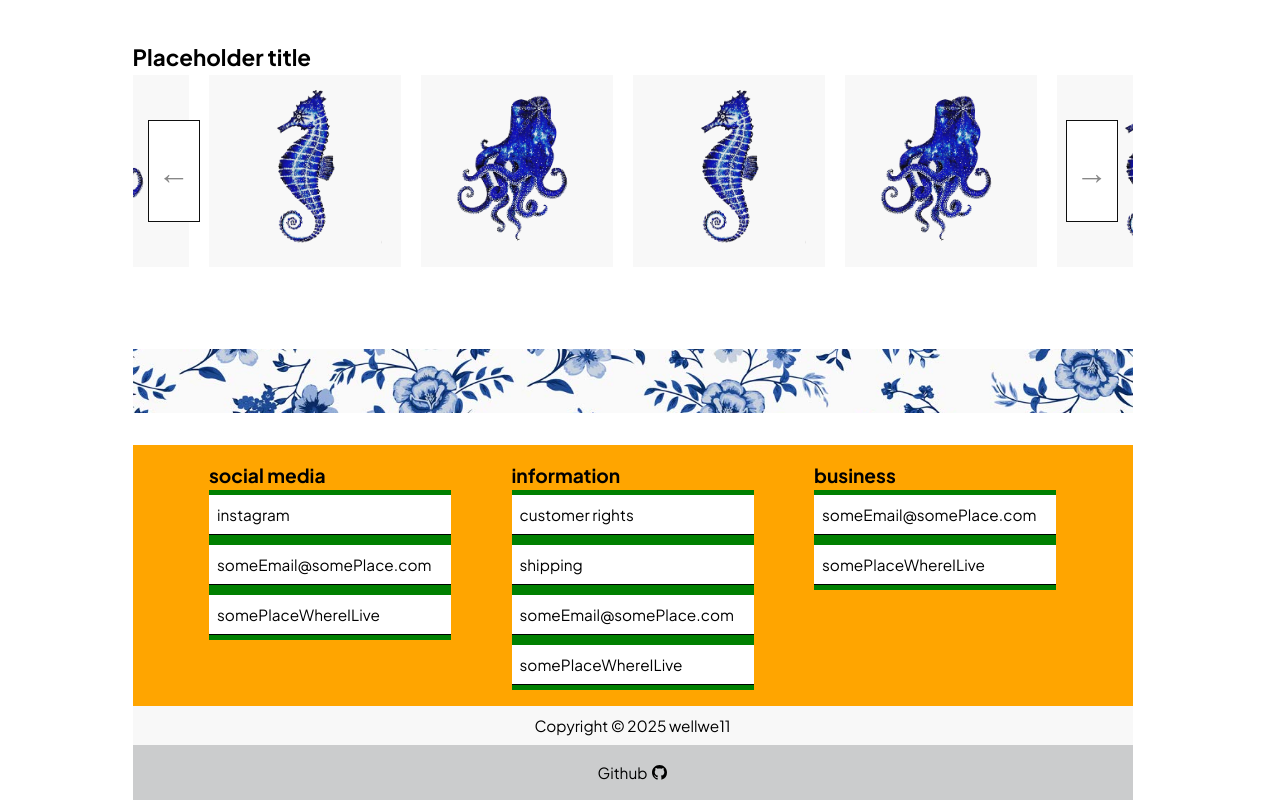
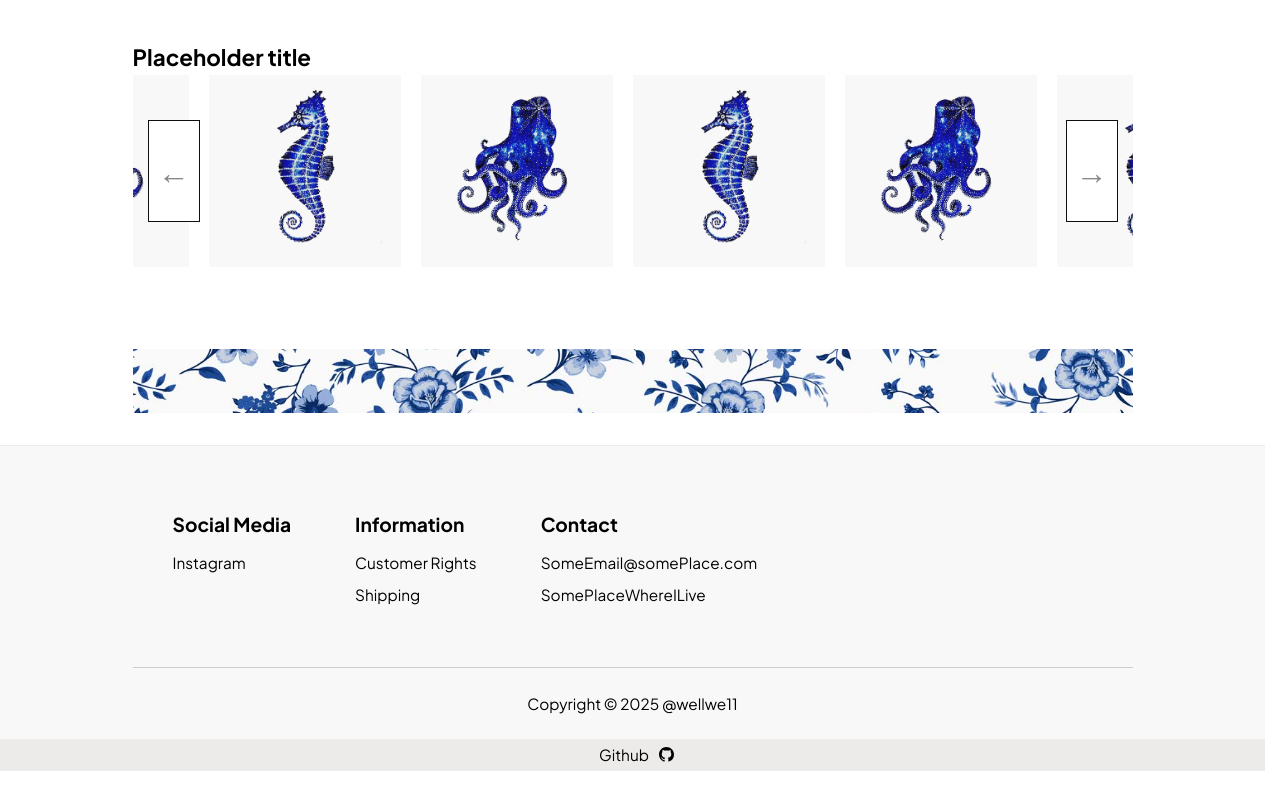
Before and after one commit to wellwe11/elliesWebsite, a React (Vite) app: page / in a window 1280 px wide. Shown: the part 3920-4720 px from the top of the page. After the commit the page ends 4694 px from the top, so only its background shows below. Built offline with nearby package versions, Linux system fonts and the light colour scheme; a web font is replaced by a local one.

Commit message:
implemeneted a 8x8 rule & added those variables to the footer-element. Also updated some styling

```diff
--- a/src/UI/UIComponents/FOOTER/footer.jsx
+++ b/src/UI/UIComponents/FOOTER/footer.jsx
@@ -1,13 +1,29 @@
+import { capitalizeAllFirstLetters } from "../../../abstract/functions/firstLetterCapital.js";
 import classes from "./footer.module.scss";
 import GitHubSVG from "@components/SVGS/githubSVG/githubSVG";
+
+// importing screen-sizings to help navbar scale with body
+import screen_classes from "../screenContainer/SCREENCONTAINER.module.scss";
+
+const PText = ({ children }) => {
+  return <p className={classes.pText}>{children}</p>;
+};
+
+const LinkButton = ({ children, onClick }) => {
+  return (
+    <button className={classes.linkButton} onClick={onClick}>
+      {children}
+    </button>
+  );
+};
 
 const Copyright = () => {
   const date = new Date();
   const year = date.getFullYear();
 
   return (
-    <div className={classes.copyRightWrapper}>
-      <p>{`Copyright © ${year} wellwe11`}</p>
+    <div className={classes.copyrightWrapper}>
+      <PText>{`Copyright © ${year} @wellwe11`}</PText>
     </div>
   );
 };
@@ -15,10 +31,13 @@ const Copyright = () => {
 const GithubLink = () => {
   return (
     <div className={classes.gitHubWrapper}>
+      <div
+        className={`${screen_classes.contentWrapper} ${classes.gitHubContentWrapper}`}
+      >
         <div className={classes.buttonWrapper}>
           <LinkButton>
             <div className={classes.content}>
-            Github
+              <PText>Github</PText>
               <div className={classes.svgWrapper}>
                 <GitHubSVG />
               </div>
@@ -26,14 +45,7 @@ const GithubLink = () => {
           </LinkButton>
         </div>
       </div>
-  );
-};
-
-const LinkButton = ({ children, onClick }) => {
-  return (
-    <button className={classes.linkButton} onClick={onClick}>
-      <p className={classes.buttonText}>{children}</p>
-    </button>
+    </div>
   );
 };
 
@@ -47,51 +59,65 @@ const NavigationLinks = () => {
       "customer rights": "some link", // link to info-page and navigates to customer rights section
       shipping: "some link", // link to info-page and navigates to shipping section
     },
-
-    business: {},
   };
 
-  const email = "someEmail@somePlace.com", // links to contact: form
+  const contactTitle = "Contact",
+    email = "someEmail@somePlace.com", // links to contact: form
     adress = "somePlaceWhereILive", // just a text with ellies adress
     linkKeys = Object.keys(footerLinks);
 
-  const linksWrapper = (
-    <div className={classes.linksWrapper}>
-      {linkKeys.map((key, index) => {
+  const linksWrapper = linkKeys.map((key, index) => {
+    // dynamic wrapper with keys & values
     const keyKeys = Object.keys(footerLinks[key]);
+
     return (
       <div key={index} className={classes.sectionWrapper}>
-            <h6 className={classes.title}>{key}</h6>
+        <h6 className={classes.title}>{capitalizeAllFirstLetters(key)}</h6>
 
         <div className={classes.buttonsContainer}>
           {keyKeys.map((keyKey, index) => (
-                <div
-                  key={`${index} ${keyKey}`}
-                  className={classes.buttonWrapper}
-                >
-                  <LinkButton>{keyKey}</LinkButton>
+            <div key={`${index} ${keyKey}`} className={classes.buttonWrapper}>
+              <LinkButton>
+                <PText>{capitalizeAllFirstLetters(keyKey)}</PText>
+              </LinkButton>
             </div>
           ))}
+        </div>
+      </div>
+    );
+  });
+
+  const contactWrapper = (
+    // static wrapper with contactTitle, email & adress
+    <div className={classes.sectionWrapper}>
+      <h6 className={classes.title}>{contactTitle}</h6>
+      <div className={classes.buttonsContainer}>
         <div className={classes.buttonWrapper}>
-                <LinkButton>{email}</LinkButton>
+          <LinkButton>
+            <PText>{capitalizeAllFirstLetters(email)}</PText>
+          </LinkButton>
         </div>
         <div className={classes.buttonWrapper}>
-                <LinkButton>{adress}</LinkButton>
+          <LinkButton>
+            <PText>{capitalizeAllFirstLetters(adress)}</PText>
+          </LinkButton>
         </div>
       </div>
     </div>
   );
-      })}
+
+  return (
+    <div className={classes.linksWrapper}>
+      {linksWrapper}
+      {contactWrapper}
     </div>
   );
-
-  return linksWrapper;
 };
 
 const Footer = () => {
   return (
     <div className={classes.footer}>
-      <div className={classes.navContent}>
+      <div className={`${screen_classes.contentWrapper} ${classes.navContent}`}>
         <NavigationLinks />
         <Copyright />
         <GithubLink />
--- a/src/UI/UIComponents/FOOTER/footer.module.scss
+++ b/src/UI/UIComponents/FOOTER/footer.module.scss
@@ -1,31 +1,37 @@
 // Footer
 .footer {
+  border-top: 1px solid var(--c-grey-200);
+
+  position: absolute;
+  left: 0;
   width: 100%;
-  background-color: white;
+
+  background-color: var(--c-grey-100);
 
   display: flex;
   justify-content: center;
   align-items: center;
 
-  /* make sure footer is always at the bottom */
-  /* !For screens taller than the content! */
-
   .navContent {
-    width: 100%;
-    background-color: orange;
   }
 }
 
 // LinksWrapper
 .linksWrapper {
+  width: 100%;
   display: flex;
-  justify-content: space-evenly;
-  padding: var(--mediumSize);
+
+  padding: var(--spacing-6) var(--spacing-1);
 
   .sectionWrapper {
-    width: 25%;
+    padding: var(--spacing-1) var(--spacing-3);
+
+    &:first-child {
+    }
 
     .title {
+      padding: var(--spacing-1);
+      pointer-events: none;
     }
 
     .buttonsContainer {
@@ -33,15 +39,12 @@
       flex-direction: column;
 
       width: 100%;
-      background-color: green;
+
       .buttonWrapper {
-        border-bottom: 1px solid black;
         width: 100%;
-        margin: 5px 0px;
 
-        background-color: var(--websiteContainerColor);
-
-        transition: background-color 0.4s ease;
+        background-color: inherit;
+        transition: background-color 0.5s ease;
 
         &:hover {
           background-color: var(--c-grey-200);
@@ -58,30 +61,47 @@
   cursor: pointer;
   text-align: start;
   border: none;
-  padding: 8px;
 
-  .buttonText {
+  display: flex;
+  justify-content: flex-start;
+  align-items: center;
+
+  height: var(--spacing-4);
 }
+
+// PText
+.pText {
+  padding: var(--spacing-1);
 }
 
 // Copyright
-.copyRightWrapper {
+.copyrightWrapper {
+  border-top: 0.5px solid var(--c-grey-300);
+
   display: flex;
   justify-content: center;
   align-items: center;
 
-  background-color: var(--c-grey-100);
-  padding: var(--minSize);
+  padding: var(--spacing-2);
 }
 
 // GithubLink
 .gitHubWrapper {
+  position: absolute;
+  left: 0;
+
+  width: 100%;
+
   display: flex;
   justify-content: center;
   align-items: center;
 
-  padding: var(--minSize);
-  background-color: var(--c-grey-300);
+  background-color: var(--c-grey-200);
+
+  .gitHubContentWrapper {
+    display: flex;
+    justify-content: center;
+    align-items: center;
 
     .buttonWrapper {
       .content {
@@ -92,7 +112,7 @@
 
       .svgWrapper {
         width: 15px;
-      margin-left: 5px;
+        margin-left: 2px;
 
         display: flex;
         justify-content: center;
@@ -108,3 +128,4 @@
       }
     }
   }
+}
--- /dev/null
+++ b/src/abstract/functions/firstLetterCapital.js
@@ -0,0 +1,19 @@
+export const capitalizeFirstLetter = (string) => {
+  console.log(string);
+  if (typeof string !== "string")
+    return console.log(
+      "argument needs to be typeof string in: firstLetterCapital function"
+    );
+
+  const firstLetterCapital = string.slice(0, 1).toUpperCase();
+  const restOfString = string.slice(1);
+
+  return firstLetterCapital + restOfString;
+};
+
+export const capitalizeAllFirstLetters = (string) => {
+  return string
+    .split(" ")
+    .map((word) => capitalizeFirstLetter(word))
+    .join(" ");
+};
--- a/src/index.scss
+++ b/src/index.scss
@@ -50,9 +50,16 @@
 
   // sizes for paddings etc, following the 8x8 rule
   --minSize: 8px;
-  --mediumSize: 16px;
-  --largeSize: 24px;
-  --XLSize: 32px;
+
+  // Spacing variables based on multiples of 8
+  --spacing-1: calc(var(--minSize) * 1); /* 8px */
+  --spacing-2: calc(var(--minSize) * 2); /* 16px */
+  --spacing-3: calc(var(--minSize) * 3); /* 24px */
+  --spacing-4: calc(var(--minSize) * 4); /* 32px */
+  --spacing-5: calc(var(--minSize) * 5); /* 40px */
+  --spacing-6: calc(var(--minSize) * 6); /* 48px */
+  --spacing-7: calc(var(--minSize) * 7); /* 56px */
+  --spacing-8: calc(var(--minSize) * 8); /* 64px */
 }
 
 p {
```
Lines whose indentation alone changed are shown as unchanged.
